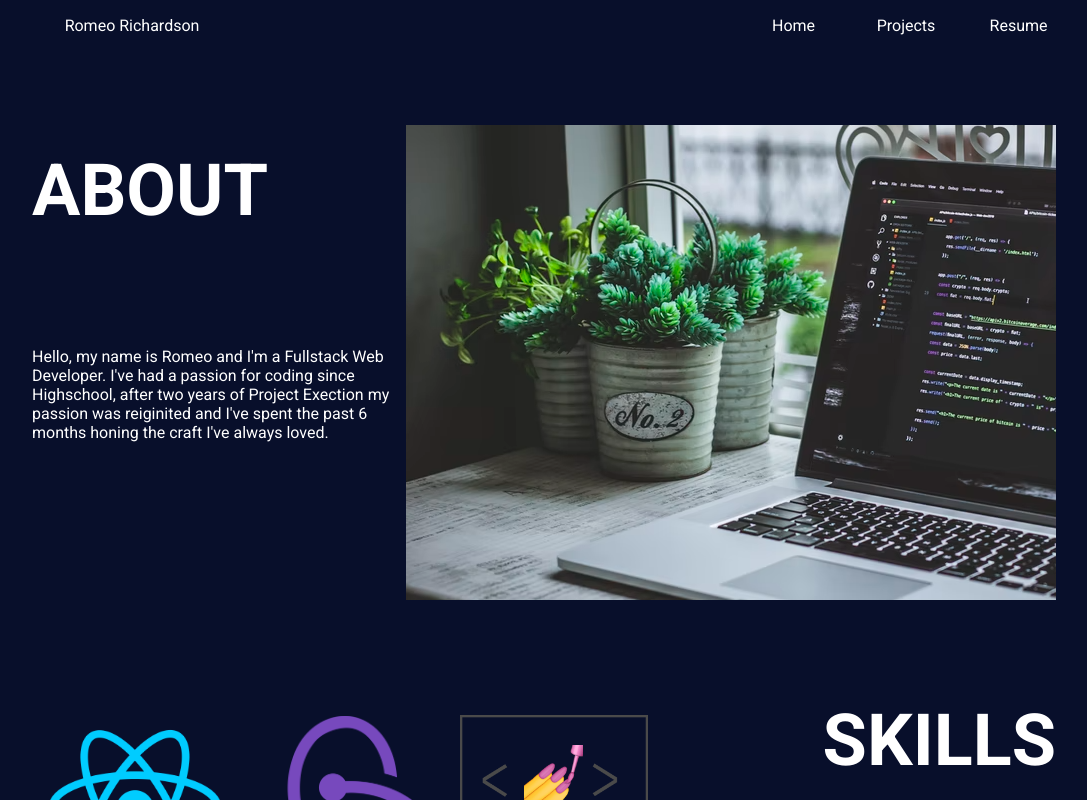
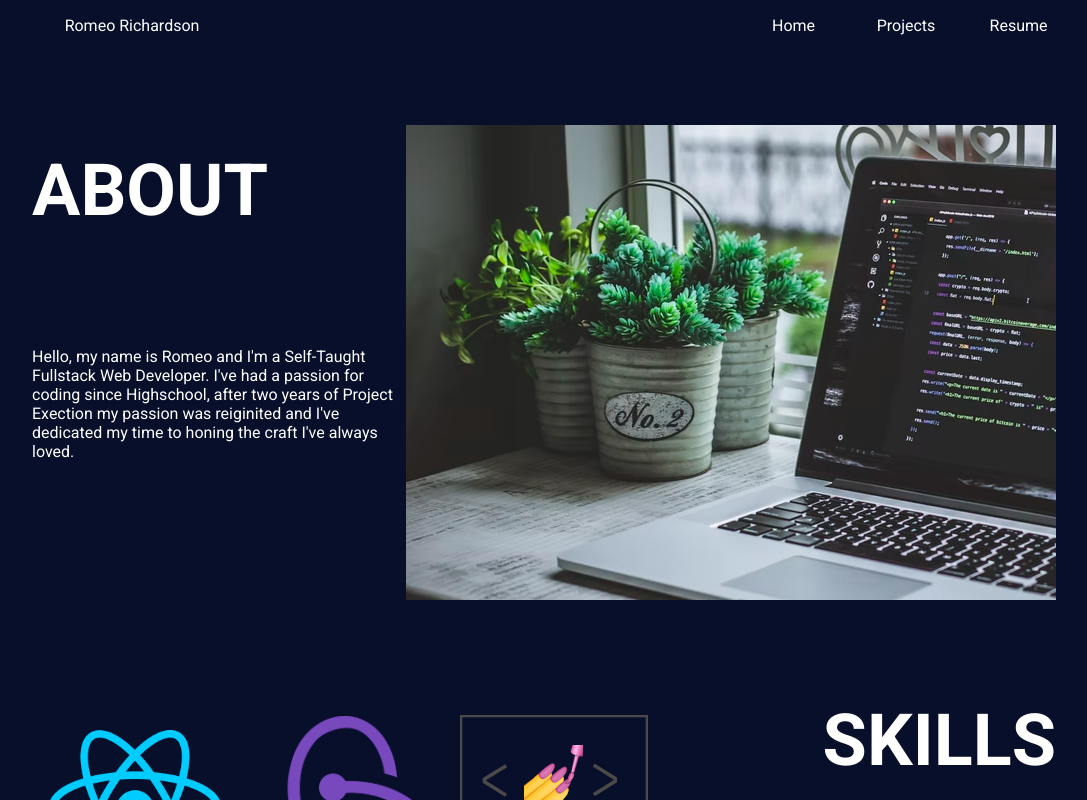
Before and after one commit to Romeo-Richardson/devportfolio, a React (Create React App) app in the folder client/: page / in a window 1280 px wide. Shown: the top 800 px of the page, without its empty margins (96-1183 px from the left). Built offline with nearby package versions, Linux system fonts and the light colour scheme.

Commit message:
Update App.js

```diff
--- a/client/src/App.js
+++ b/client/src/App.js
@@ -147,7 +147,7 @@ function App() {
               <CustomHeader>ABOUT</CustomHeader>
               <Spacer></Spacer>
               <SectionTextContainer>
-                <ResponsiveText>Hello, my name is Romeo and I'm a Fullstack Web Developer. I've had a passion for coding since Highschool, after two years of Project Exection my passion was reiginited and I've spent the past 6 months honing the craft I've always loved.</ResponsiveText>
+                <ResponsiveText>Hello, my name is Romeo and I'm a Self-Taught Fullstack Web Developer. I've had a passion for coding since Highschool, after two years of Project Exection my passion was reiginited and I've dedicated my time to honing the craft I've always loved.</ResponsiveText>
               </SectionTextContainer>
               <HomePicContainer>
                 <img src={macbook} alt='Computer on a Tabletop'></img>
```
